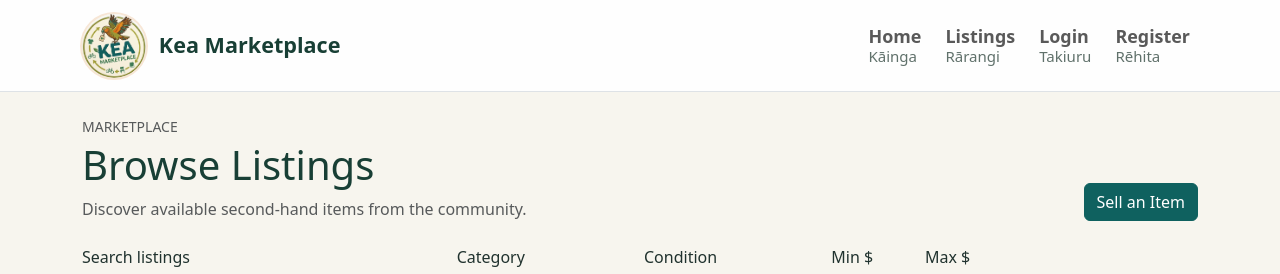
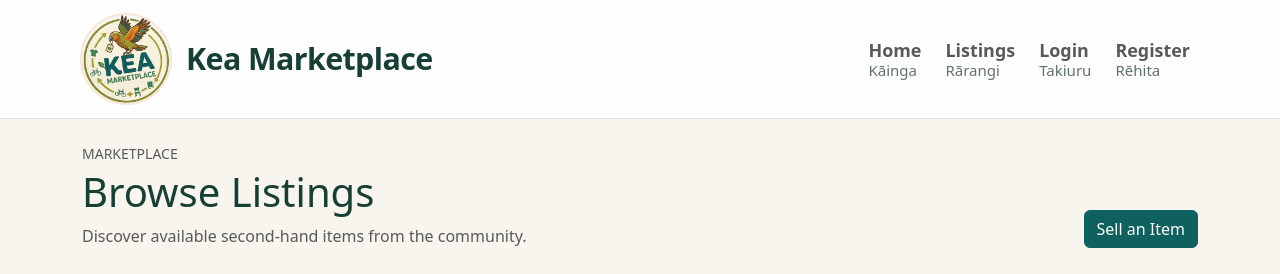
Before and after one commit to aimeefan99/MSE800-KEA-OnlineShopping, a Flask app: page /listings in a window 1280 px wide. Shown: the top 274 px of the page. Run offline with Flask 3, Linux system fonts and the light colour scheme; data comes from the database, SQL or seed files in the repository.

Commit message:
Bugfix: header branding

```diff
--- a/static/css/main.css
+++ b/static/css/main.css
@@ -174,15 +174,15 @@ h3,
 .site-brand {
     display: inline-flex;
     align-items: center;
-    gap: 0.8rem;
+    gap: 1rem;
     min-width: 0;
-    padding: 0.35rem 0;
+    padding: 0.45rem 0;
 }
 
 .site-brand-logo-frame {
-    width: 64px;
-    height: 64px;
-    flex: 0 0 64px;
+    width: 88px;
+    height: 88px;
+    flex: 0 0 88px;
     overflow: hidden;
     border-radius: 50%;
     box-shadow: 0 0 0 2px rgba(217, 121, 34, 0.18);
@@ -199,7 +199,9 @@ h3,
 
 .site-brand-name {
     font-weight: 800;
-    font-size: 1.35rem;
+    font-size: 1.9rem;
+    line-height: 1.05;
+    letter-spacing: -0.02em;
     color: var(--kea-heading);
     white-space: nowrap;
 }
```
Also changed, not shown: static/images/kea-marketplace-logo.png.
